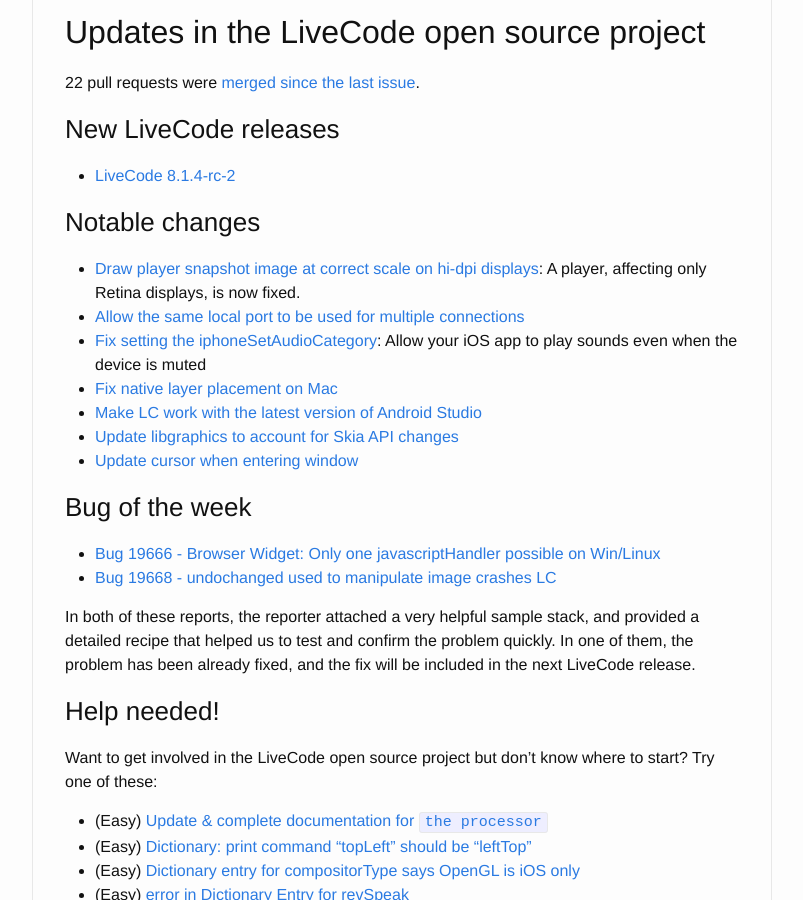
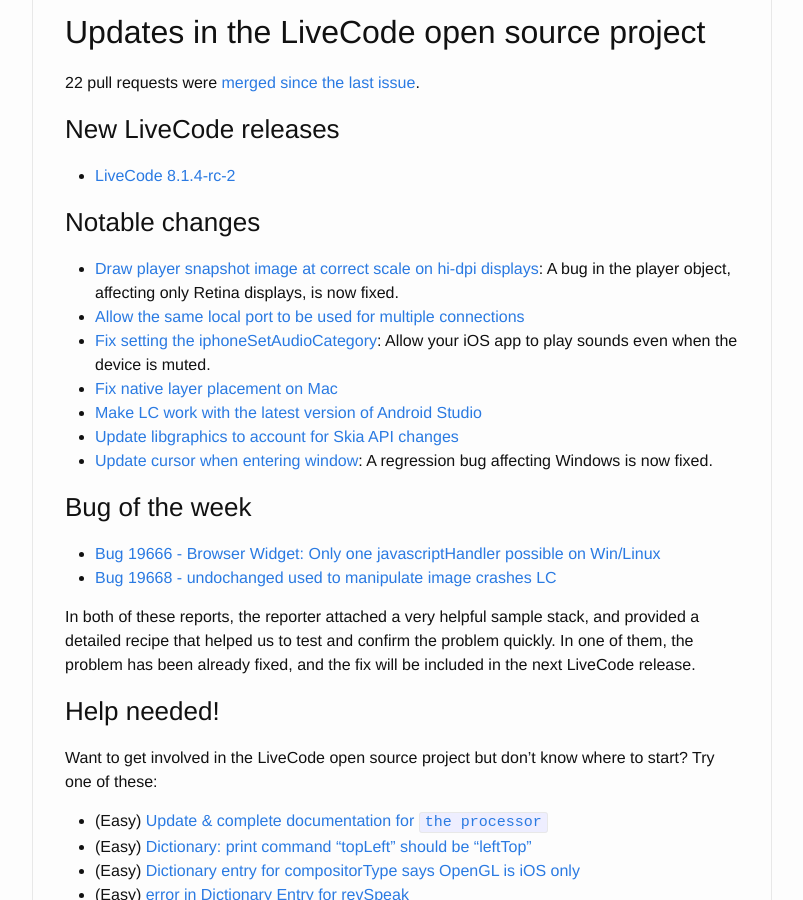
Before and after one commit to livecode/this-week-in-livecode, a Jekyll site: the page built from _posts/2017-05-15-this-week-in-livecode-82.markdown, in a window 1280 px wide and 900 px high, scrolled down 918 px. Shown: the whole window, without its empty margins (238-1041 px from the left). Built offline with Jekyll 4.4.1, drawn with Linux system fonts in a browser that asks for light colours.

Commit message:
Issue 82 - Updated descriptions

```diff
--- a/_posts/2017-05-15-this-week-in-livecode-82.markdown
+++ b/_posts/2017-05-15-this-week-in-livecode-82.markdown
@@ -48,13 +48,13 @@
 
 ### Notable changes
 
-- [Draw player snapshot image at correct scale on hi-dpi displays](https://github.com/livecode/livecode/pull/5450): A player, affecting only Retina displays, is now fixed.
+- [Draw player snapshot image at correct scale on hi-dpi displays](https://github.com/livecode/livecode/pull/5450): A bug in the player object, affecting only Retina displays, is now fixed.
 - [Allow the same local port to be used for multiple connections](https://github.com/livecode/livecode/pull/5443)
-- [Fix setting the iphoneSetAudioCategory](https://github.com/livecode/livecode/pull/5446): Allow your iOS app to play sounds even when the device is muted
+- [Fix setting the iphoneSetAudioCategory](https://github.com/livecode/livecode/pull/5446): Allow your iOS app to play sounds even when the device is muted.
 - [Fix native layer placement on Mac](https://github.com/livecode/livecode/pull/5439)
 - [Make LC work with the latest version of Android Studio](https://github.com/livecode/livecode/pull/5436)
 - [Update libgraphics to account for Skia API changes](https://github.com/livecode/livecode/pull/5269)
-- [Update cursor when entering window](https://github.com/livecode/livecode/pull/5452)
+- [Update cursor when entering window](https://github.com/livecode/livecode/pull/5452): A regression bug affecting Windows is now fixed.
 
 
 ### Bug of the week
```
